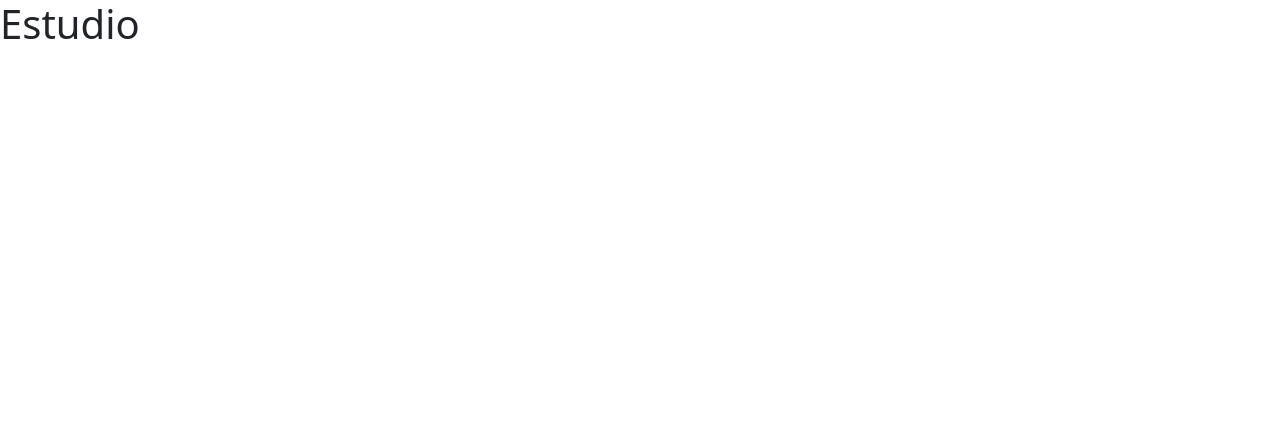
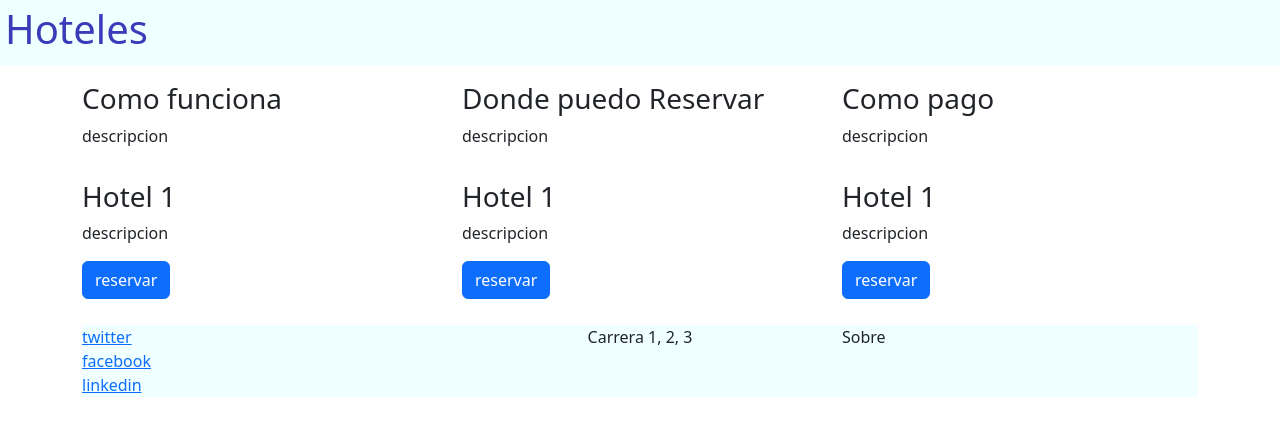
Before and after one commit to lejohurtado/Coursera_boostrap, a website: page index.html in a window 1280 px wide. Drawn offline with nearby package versions, Linux system fonts and the light colour scheme.

Commit message:
adicion flex

```diff
--- /dev/null
+++ b/index.css
@@ -0,0 +1,14 @@
+.jumbotron{
+    color:rgb(57, 59, 185);
+    background-color: azure;
+    padding: 5px;
+}
+
+footer{
+    background-color: azure;
+    margin-top: 10px;
+}
+
+footer div{
+    display: flex;
+}
--- a/index.html
+++ b/index.html
@@ -4,19 +4,76 @@
     <meta charset="utf-8">
     <meta name="viewport" content="width=device-width, initial-scale=1">
     <title>Demo Example</title>
-    <link href="node_modules\bootstrap\dist\css\bootstrap.min.css" rel="stylesheet">
+    <link rel="stylesheet" href="node_modules/bootstrap/dist/css/bootstrap.min.css" rel="stylesheet">
+    <link rel="stylesheet" href="index.css" rel="stylesheet">
   </head>
   <body>
 	<div class="jumbotron">
-	 <h1>Estudio</h1>
+	 <h1>Hoteles</h1>
 	</div>
 
 	<div class="container">
 	 <div class="row">
-
+    <div class="col-sm-4">
+      <p>
+        <h3>Como funciona</h3>
+        <p>descripcion</p>
+      </p>
+    </div>
+    <div class="col-sm">
+      <p>
+        <h3>Donde puedo Reservar</h3>
+        <p>descripcion</p>
+      </p>
+    </div>
+    <div class="col-sm">
+      <p>
+        <h3>Como pago</h3>
+        <p>descripcion</p>
+      </p>
+    </div>
 	</div>
+  <div class="row">
+    <div class="col-sm">
+      <p>
+        <h3>Hotel 1</h3>
+        <p>descripcion</p>
+        <button class="btn btn-primary">reservar</button>
+      </p>
+    </div>
+    <div class="col-sm">
+      <p>
+        <h3>Hotel 1</h3>
+        <p>descripcion</p>
+        <button class="btn btn-primary">reservar</button>
+      </p>
+    </div>
+    <div class="col-sm">
+      <p>
+        <h3>Hotel 1</h3>
+        <p>descripcion</p>
+        <button class="btn btn-primary">reservar</button>
+      </p>
+    </div>
 	</div>
-
-    <script src="node_modules\bootstrap\dist\js\bootstrap.bundle.min.js"></script>
+  <footer>
+    <div class="row">
+      <div class="col-sm-4 d-flex flex-column justify-content-start">
+        <a href="http://twitter.com">twitter</a>
+        <a href="http://twitter.com">facebook</a>
+        <a href="http://twitter.com">linkedin</a>
+      </div>
+      <div class="col-sm-4 d-flex justify-content-center">
+        <address> Carrera 1, 2, 3</address>
+      </div>
+      <div class="col-sm-4 d-flex justify-content-start">
+        <a>Sobre</a>
+      </div>
+    </div>
+  </footer>
+	</div>
+    <script src="node_modules/jquery/dist/jquery.min.js"></script>
+    <script src="node_modules/bootstrap/dist/js/bootstrap.min.js"></script>
+    <script src="node_modules/bootstrap/dist/js/bootstrap.bundle.min.js"></script>
   </body>
 </html>
--- a/package.json
+++ b/package.json
@@ -14,6 +14,7 @@
   },
   "dependencies": {
     "bootstrap": "^5.2.2",
-    "jquery": "^3.6.3"
+    "jquery": "^3.6.3",
+    "popper": "^1.0.1"
   }
 }
```
Also changed, not shown: 1 other file.
